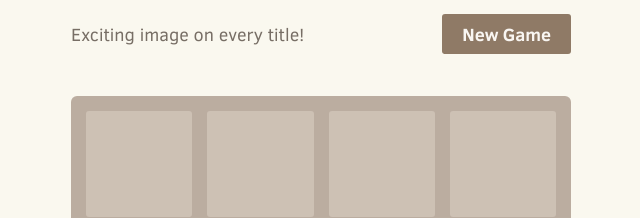
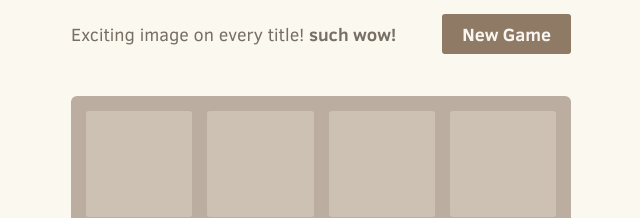
Before and after one commit to 2048maya/2048maya.github.io, a plain HTML site: page index.html in a window 1280 px wide. Shown: the part 265-483 px from the top of the page, 319-959 px from the left. Drawn offline with Linux system fonts and the light colour scheme.

Commit message:
8
ver 1.0 (!)

```diff
--- a/index.html
+++ b/index.html
@@ -43,7 +43,7 @@
     <br>
     <div class="above-game">
       <!-- <p class="game-intro">Join the numbers and get to the <strong>2048</strong> tile! -->
-      <p class="game-intro">Exciting image on every title!</p>
+      <p class="game-intro">Exciting image on every title! <strong>such wow!</strong></p>
       <a class="restart-button">New Game</a>
     </div>
 
```
Also changed, not shown: img/maya/numbers.txt.
